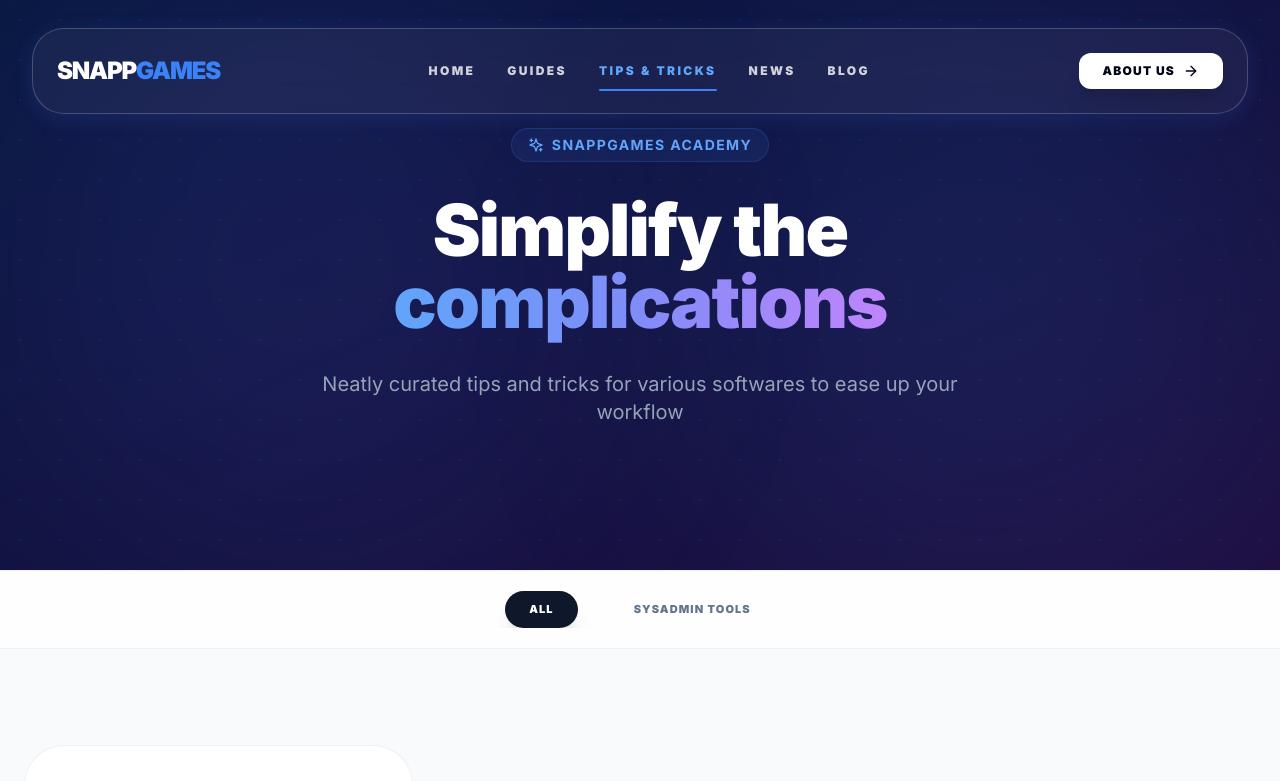
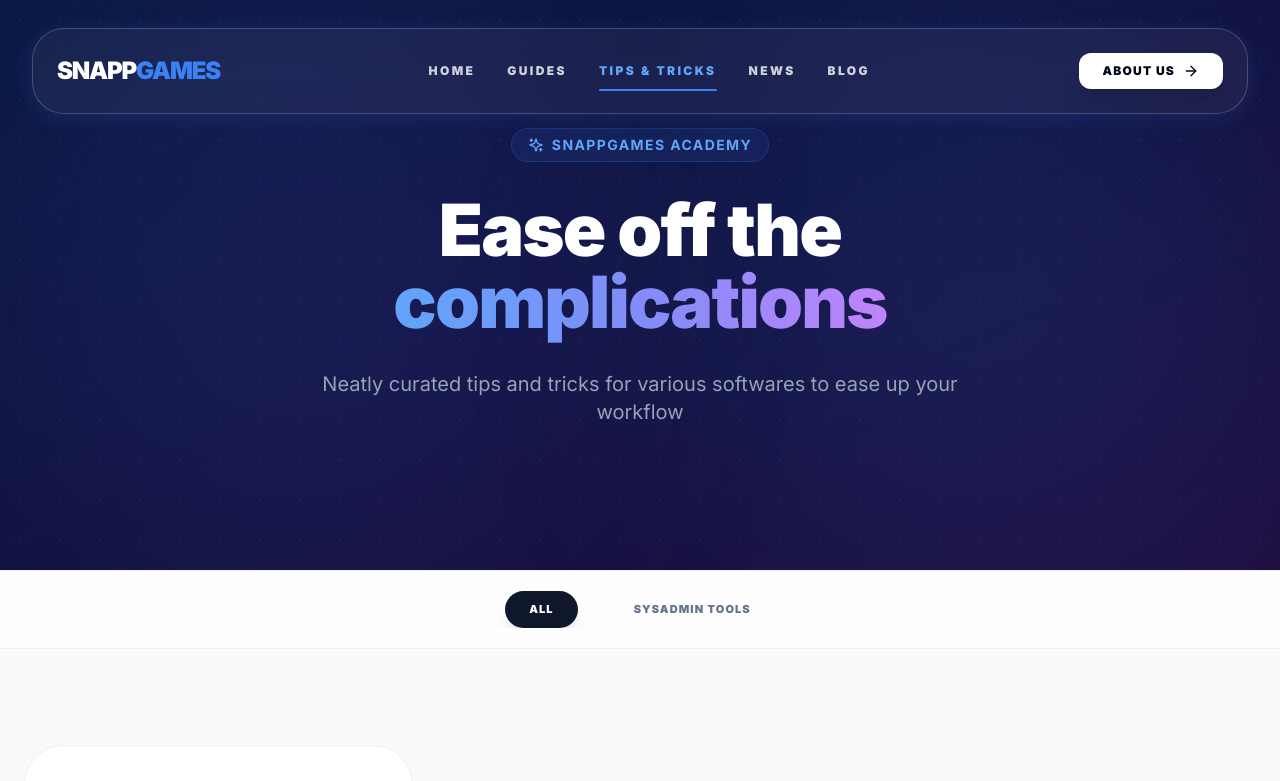
Before and after one commit to Ebook1564/portolio-updated, a Next.js app: page /tips-and-tricks in a window 1280 px wide. Shown: the top 781 px of the page. Built offline with nearby package versions, Linux system fonts and the light colour scheme.

Commit message:
Update page.tsx

```diff
--- a/app/tips-and-tricks/page.tsx
+++ b/app/tips-and-tricks/page.tsx
@@ -71,7 +71,7 @@ export default function TipsTricksPage() {
                                 transition={{ delay: 0.1 }}
                                 className="text-4xl md:text-6xl lg:text-7xl font-black mb-8 tracking-tight"
                             >
-                                Simplify the
+                                Ease off the
                                 <span className="text-transparent bg-clip-text bg-gradient-to-r from-blue-400 via-indigo-400 to-purple-400"> complications</span>
                             </motion.h1>
 
```
